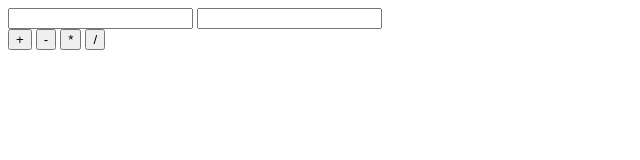
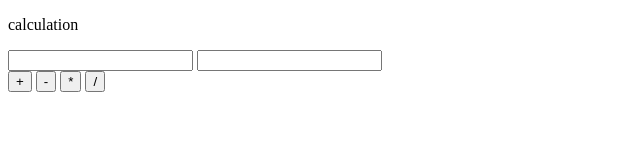
Before and after one commit to matsutake318/web-calc, a plain HTML site: page index.html in a window 1280 px wide. Shown: the whole page, without its empty margins (0-640 px from the left). Drawn offline with Linux system fonts and the light colour scheme.

Commit message:
calculator

```diff
--- a/index.html
+++ b/index.html
@@ -5,6 +5,7 @@
     <title>JavaScript Test</title>
   </head>
   <body>
+    <p>calculation</p>
     <div>
       <input type="text" id="num1">
       <input type="text" id="num2">
```
